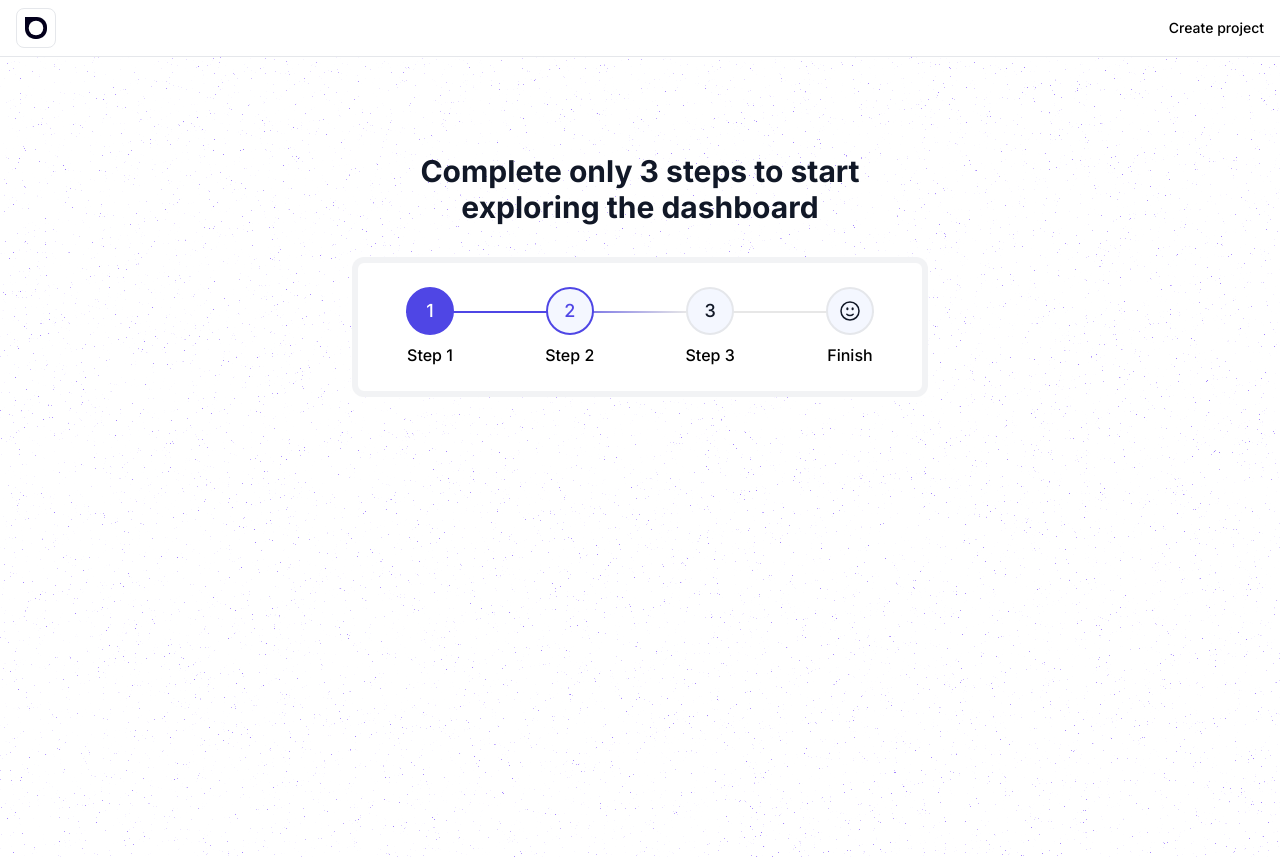
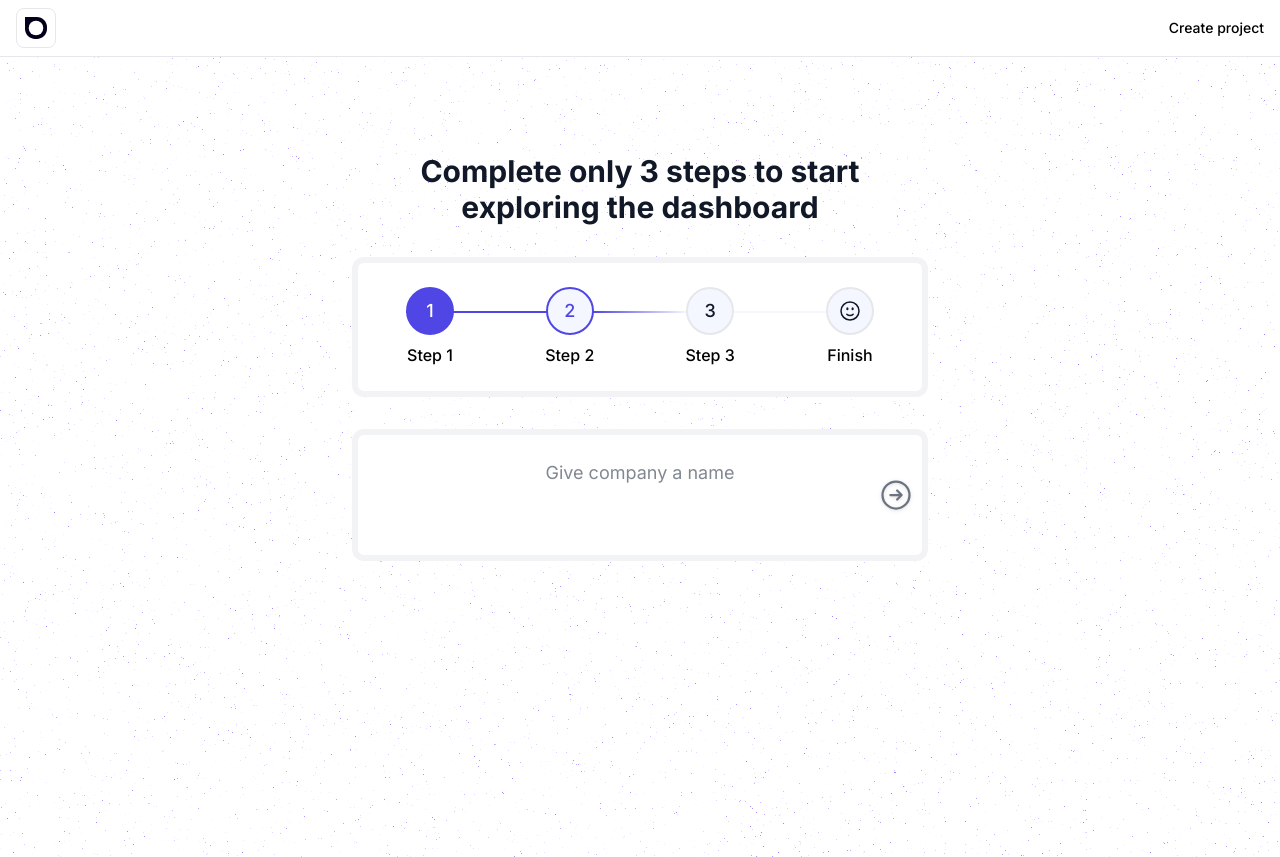
Before and after one commit to 299Labs/data-factory, a Next.js app: page /start in a window 1280 px wide. Built offline with nearby package versions, Linux system fonts and the light colour scheme.

Commit message:
feat,fix: start page
1. Tailwind config:
 1) border color
 2) borderWidth

2. Framer motion animations
3. Components: Input(cva), start components
4. Hooks: useStepQuery (useSearchParams before)

```diff
--- a/src/app/(quickstart)/start/page.tsx
+++ b/src/app/(quickstart)/start/page.tsx
@@ -1,18 +1,22 @@
 "use client";
 import React from "react";
+import { motion } from "framer-motion";
 import StepNavigation from "@/src/components/(quickstart)/Step.Navigation";
+import Cards from "@/src/components/(quickstart)/Cards";
 
 const Start: React.FC = () => {
   return (
-    <div className="flex max-w-xl flex-col space-y-3 sm:space-y-8">
+    <motion.div className="flex max-w-xl flex-col space-y-3 sm:space-y-8">
       <h1 className="text-2xl font-bold text-dark sm:text-3xl">
         Complete only 3 steps to start exploring the dashboard
       </h1>
 
-      <div className="rounded-xl border-[6px] border-[#E5E7EB]/50 bg-white p-4 sm:px-12 sm:py-6">
+      <div className="rounded-xl border-5 border-border/50 bg-white p-4 sm:px-12 sm:py-6">
         <StepNavigation />
       </div>
-    </div>
+
+      <Cards />
+    </motion.div>
   );
 };
 
--- /dev/null
+++ b/src/components/(quickstart)/Card.tsx
@@ -0,0 +1,31 @@
+"use client";
+import React from "react";
+import { motion } from "framer-motion";
+import { FADE_DOWN_EXIT_BOTTOM_ANIMATION } from "@/src/config/framer";
+import { cn } from "@/src/lib/utils";
+
+const Card = React.forwardRef<
+  React.ElementRef<typeof motion.div>,
+  React.ComponentPropsWithoutRef<typeof motion.div>
+>(({ children, className, ...props }, ref) => {
+  return (
+    <motion.div
+      exit="exit"
+      animate="animate"
+      initial="initial"
+      variants={FADE_DOWN_EXIT_BOTTOM_ANIMATION}
+      className={cn(
+        "relative border-5 border-border/50 rounded-xl bg-white sm:px-12 sm:py-6 p-4",
+        className,
+      )}
+      ref={ref}
+      {...props}
+    >
+      {children}
+    </motion.div>
+  );
+});
+
+export { Card };
+
+Card.displayName = "Card";
--- /dev/null
+++ b/src/components/(quickstart)/Cards.tsx
@@ -0,0 +1,75 @@
+"use client";
+import React, { useMemo, useState } from "react";
+import { AnimatePresence, MotionConfig } from "framer-motion";
+import { Button } from "@/src/components/ui/Button";
+import { Icons } from "@/src/components/icons";
+import { useStepQuery } from "@/src/hooks/useStepQuery";
+import { useRouter } from "next/navigation";
+import { Card } from "@/src/components/(quickstart)/Card";
+import { Input } from "../ui/Input";
+
+const Cards: React.FC = () => {
+  const router = useRouter();
+  const step = useStepQuery();
+  const [inputValue, setInputValue] = useState<string | undefined>();
+
+  const companyName = useMemo(() => {
+    if (inputValue !== undefined && inputValue.length > 0) return inputValue;
+  }, [inputValue]);
+
+  return (
+    <MotionConfig transition={{ type: "spring", bounce: 0.25, duration: 0.45 }}>
+      <AnimatePresence mode="wait">
+        {step === 1 && (
+          <Card key="1">
+            <div className="flex flex-col justify-center">
+              <p className="text-lg text-gray-600/70">Give company a name</p>
+              <Input
+                onChange={(e) => {
+                  setInputValue(e.target.value);
+                }}
+                className="mx-auto text-center text-xl tracking-tight sm:text-3xl"
+                variant="invisible"
+              />
+            </div>
+            <LocalButton
+              onClick={() => {
+                router.push("?step=2");
+              }}
+              disabled={companyName == null}
+            />
+          </Card>
+        )}
+        {step === 2 && (
+          <Card key={2}>
+            <LocalButton
+              onClick={() => {
+                router.push("?step=3");
+              }}
+            />
+          </Card>
+        )}
+        {step === 3 && <Card key={3}>{/* <LocalButton/> */}</Card>}
+      </AnimatePresence>
+    </MotionConfig>
+  );
+};
+
+export default Cards;
+
+const LocalButton: React.FC<{
+  disabled?: boolean;
+  onClick: () => void;
+}> = ({ disabled, onClick }) => {
+  return (
+    <Button
+      className="absolute inset-y-0 right-2 h-full text-accent drop-shadow hover:scale-105 active:scale-95"
+      variant="link"
+      disabled={disabled}
+      size="icon"
+      onClick={onClick}
+    >
+      <Icons.arrowRightCircle />
+    </Button>
+  );
+};
--- a/src/components/(quickstart)/Step.Navigation.tsx
+++ b/src/components/(quickstart)/Step.Navigation.tsx
@@ -2,12 +2,11 @@
 import React from "react";
 import Step from "@/src/components/(quickstart)/Step";
 import { Icons } from "@/src/components/icons";
-import { useSearchParams } from "next/navigation";
+import { cn } from "@/src/lib/utils";
+import { useStepQuery } from "@/src/hooks/useStepQuery";
 
 const StepNavigation: React.FC = () => {
-  const searchParams = useSearchParams();
-  const paramsStep = searchParams.get("step");
-  const step = paramsStep !== null ? +paramsStep : 1;
+  const step = useStepQuery();
 
   return (
     <div className="relative">
@@ -29,9 +28,13 @@ const StepNavigation: React.FC = () => {
         </Step>
       </div>
       <div
-        className={`absolute top-[25%] h-[2px] w-full bg-black bg-gradient-to-r from-accent via-accent ${step > 1 ? 'via-60%' : 'via-30%'} ${step > 1 ? 'to-90%' : 'to-60%'} to-[#E7E7E7] transition-all sm:top-[30%]`}
+        className={cn(
+          "absolute top-[25%] h-[2px] w-full bg-gradient-to-r via-accent to-[#F4F7FF] from-accent sm:top-[30%] transition-all duration-500",
+          step === 1 && "to-60% via-40%",
+          step === 2 && "to-80% via-60%",
+          step === 3 && "to-100% via-90%",
+        )}
       />
-      {/*    initial via-30 to-60, then via-60 to-90 end etc */}
     </div>
   );
 };
--- a/src/components/(quickstart)/Step.tsx
+++ b/src/components/(quickstart)/Step.tsx
@@ -12,7 +12,7 @@ const Step: React.FC<StepProps> = ({ children, status, step }) => {
     <div className="pointer-events-none select-none items-center font-medium">
       <div
         className={cn(
-          "w-10 h-10 sm:text-lg sm:w-12 text-sm sm:h-12 mx-auto mb-2 rounded-full border-2 justify-center items-center flex",
+          "w-10 h-10 sm:text-lg sm:w-12 text-sm sm:h-12 mx-auto mb-2 rounded-full border-2 justify-center items-center flex transition-colors duration-500",
           status === "here" && "bg-accent text-white border-accent",
           status === "almost" && "border-accent text-accent bg-[#F4F7FF]",
           status === "far" && "bg-[#F4F7FF] text-dark",
--- a/src/components/icons.tsx
+++ b/src/components/icons.tsx
@@ -1,6 +1,7 @@
 import { type FC, type SVGProps } from "react";
 import {
   ArrowLongRightIcon,
+    ArrowRightCircleIcon,
   CalendarIcon,
   FaceSmileIcon,
   HomeIcon,
@@ -23,7 +24,7 @@ const LogoType: FC = (props: SVGProps<SVGSVGElement>) => (
   </div>
 );
 
-export const Icons = {
+export const Icons= {
   logo: LogoType,
   search: MagnifyingGlassIcon,
   arrowLongRight: ArrowLongRightIcon,
@@ -34,4 +35,5 @@ export const Icons = {
   serverStack: ServerStackIcon,
   rectangleGroup: RectangleGroupIcon,
   faceSmile: FaceSmileIcon,
+  arrowRightCircle: ArrowRightCircleIcon
 };
--- a/src/components/ui/Button.tsx
+++ b/src/components/ui/Button.tsx
@@ -2,7 +2,9 @@ import * as React from "react";
 import { cva, type VariantProps } from "class-variance-authority";
 import { cn } from "@/src/lib/utils";
 
-const buttonVariants = cva("inline-flex items-center space-x-1.5 rounded", {
+const buttonVariants = cva(
+  "inline-flex items-center space-x-1.5 rounded duration-150",
+  {
     variants: {
       variant: {
         default: "bg-accent text-white shadow hover:bg-accent/90",
@@ -13,14 +15,15 @@ const buttonVariants = cva("inline-flex items-center space-x-1.5 rounded", {
         default: "h-9 px-4 py-2",
         sm: "h-8 rounded-md px-3 text-xs",
         lg: "h-10 rounded-md px-8",
-      icon: "h-9 w-9",
+        icon: "disabled: h-9 w-9 disabled:scale-100 disabled:text-gray-500",
       },
     },
     defaultVariants: {
       variant: "default",
       size: "default",
     },
-});
+  },
+);
 
 export interface ButtonProps
   extends React.ButtonHTMLAttributes<HTMLButtonElement>,
--- a/src/components/ui/Input.tsx
+++ b/src/components/ui/Input.tsx
@@ -1,19 +1,35 @@
 import React from "react";
 import { cn } from "@/src/lib/utils";
 import { Icons } from "@/src/components/icons";
+import { cva, type VariantProps } from "class-variance-authority";
+
+const inputVariants = cva(
+  "rounded py-1 pl-6 focus-visible:outline-none disabled:cursor-not-allowed disabled:opacity-50 sm:text-sm",
+  {
+    variants: {
+      variant: {
+        default: "border shadow-sm focus-visible:ring-1 ",
+        invisible: "",
+      },
+    },
+    defaultVariants: {
+      variant: "default",
+    },
+  },
+);
 
 const Input = React.forwardRef<
   HTMLInputElement,
-  React.InputHTMLAttributes<HTMLInputElement>
->(({ className, ...props }, ref) => {
+  React.InputHTMLAttributes<HTMLInputElement> &
+    VariantProps<typeof inputVariants>
+>(({ className, variant, ...props }, ref) => {
   return (
     <div className="relative flex items-center">
-      <Icons.search className="absolute left-1 h-4 w-4 cursor-pointer" />
+      {variant !== "invisible" && (
+        <Icons.search className="absolute left-1 h-4 w-4 cursor-pointer" />
+      )}
       <input
-        className={cn(
-          "border rounded sm:text-sm shadow-sm placeholder:text-muted-foreground focus-visible:outline-none focus-visible:ring-1 pl-6 py-1 disabled:cursor-not-allowed disabled:opacity-50",
-          className,
-        )}
+        className={cn(inputVariants({ variant, className }))}
         ref={ref}
         {...props}
       />
--- /dev/null
+++ b/src/config/framer.ts
@@ -0,0 +1,5 @@
+export const FADE_DOWN_EXIT_BOTTOM_ANIMATION = {
+  exit: { y: 60, opacity: 0 },
+  initial: { y: -60, opacity: 0 },
+  animate: { y: 0, opacity: 1 },
+};
--- /dev/null
+++ b/src/hooks/useStepQuery.ts
@@ -0,0 +1,8 @@
+import { useSearchParams } from "next/navigation";
+
+export function useStepQuery(): number {
+  const searchParams = useSearchParams();
+  const paramsStep = searchParams.get("step");
+
+  return paramsStep !== null ? +paramsStep : 1;
+}
--- a/tailwind.config.ts
+++ b/tailwind.config.ts
@@ -13,6 +13,10 @@ const config: Config = {
         dark: "#111827",
         warning: "#FF2E2E",
         success: "#2A9928",
+        border: "#E5E7EB",
+      },
+      borderWidth: {
+        "5": "6px",
       },
     },
   },
```
Also changed, not shown: src/lib/db/actions.ts (added). Lines whose indentation alone changed are shown as unchanged.
